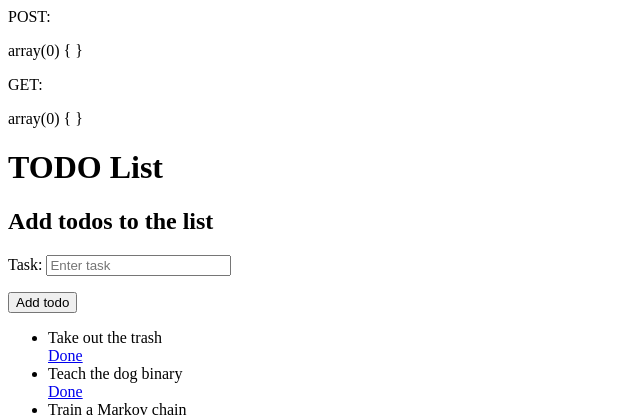
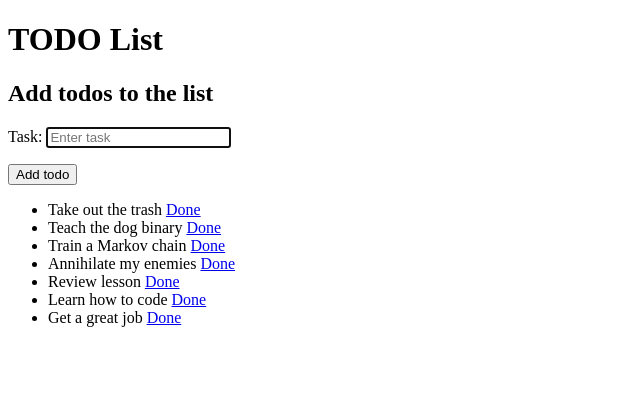
Before and after one commit to WritingPanda/codeup.dev, a PHP site: page /todolist.php in a window 1280 px wide. Shown: the top 420 px of the page, without its empty margins (0-640 px from the left). Run offline with PHP 8.4, Linux system fonts and the light colour scheme.

Commit message:
Added the Leslie method

```diff
--- a/public/todolist.php
+++ b/public/todolist.php
@@ -1,11 +1,3 @@
-<?php
-
-echo "<p>POST:</p>";
-var_dump($_POST);
-echo "<p>GET:</p>";
-var_dump($_GET);
-
-?>
 <!doctype html>
 <html lang="en">
 <head>
@@ -20,7 +12,7 @@ var_dump($_GET);
 
 		<p>
 			<label for="newitem">Task: </label>
-			<input id="newitem" name="newitem" type="text" placeholder="Enter task">
+			<input id="newitem" name="newitem" type="text" placeholder="Enter task" autofocus='autofocus'>
 		</p>
 		<p>
 			<button type="submit">Add todo</button>
@@ -33,7 +25,12 @@ var_dump($_GET);
 
 		function read_file($filename) {
 		    $handle = fopen($filename, "r");
-		    $contents = fread($handle, filesize($filename));
+		    $size = filesize($filename);
+		    if ($size == 0) {
+		    	echo "You don't have any todos! Nice!";
+		    	return array();
+		    }
+		    $contents = fread($handle, $size);
 		    $contents_array = explode("\n", $contents);
 		    fclose($handle);
 		    return $contents_array;
@@ -52,19 +49,19 @@ var_dump($_GET);
 			$newItem = $_POST['newitem'];
 			array_push($items, $newItem);
 			save_file('data/todo_list.txt', $items);
+			header('Location: todolist.php');
 		}
 
 		foreach ($items as $key => $item) { ?>
-			<li><?php echo $item; ?></li>
-			<a href='?remove=<?php echo $key; ?>'>Done</a>
+			<li><?php echo $item; ?>
+			<a href='?remove=<?php echo $key; ?>'>Done</a></li>
 
 		<?php }
-			if (!empty($_GET['remove'])) {
+			if (isset($_GET['remove'])) {
 				$key = $_GET['remove'];
-				unset($items[$key]);
+				array_splice($items, $key, 1);
 				save_file('data/todo_list.txt', $items);
-				header("Location: todolist.php");
-				exit;
+				header('Location: todolist.php');
 			}
 		?>
 
```
